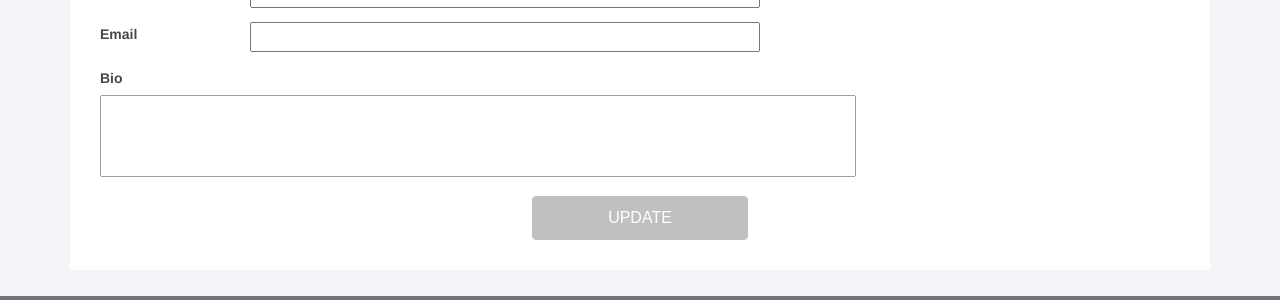
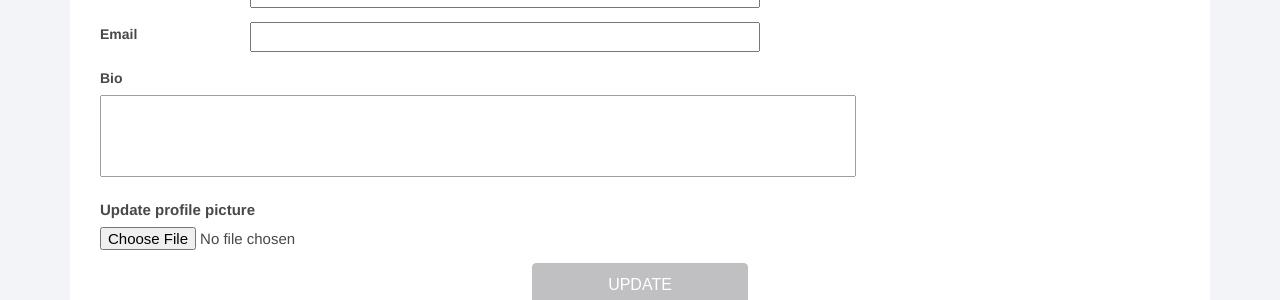
Before and after one commit to sonluuxuan/BKRV-IT3290-, a Flask app: page /edit_profile in a window 1280 px wide. Shown: the part 305-605 px from the top of the page. Run offline with Flask 2, Linux system fonts and the light colour scheme; some libraries are stand-ins or nearby versions; grey boxes are pictures that could not be loaded.

Commit message:
fixed bio and add picture

```diff
--- a/BKRV/forms.py
+++ b/BKRV/forms.py
@@ -1,4 +1,5 @@
 from flask_wtf import FlaskForm
+from flask_wtf.file import FileField, FileAllowed
 from wtforms import StringField, SubmitField, BooleanField
 from wtforms.validators import DataRequired, Email, Length, EqualTo, ValidationError
 from wtforms.widgets import TextArea
@@ -33,6 +34,7 @@ class Edit_profile_form(FlaskForm):
 	username = StringField('Username', validators = [DataRequired(), Length(min=2, max=20)])
 	email = StringField('Email', validators=[DataRequired(), Email()])
 	bio = StringField('Bio', widget=TextArea())
+	picture = FileField('Update profile picture', validators = [FileAllowed(['jpg', 'png'])])
 	submit = SubmitField('Update')
 
 	def validate_username(self, username):
--- a/BKRV/routes.py
+++ b/BKRV/routes.py
@@ -1,3 +1,4 @@
+import secrets, os
 from flask import Flask, Response, url_for, flash
 from flask import render_template, redirect, request
 from BKRV.forms import Registration_form, Login_form, Edit_profile_form
@@ -44,12 +45,35 @@ def logout():
 
 @app.route("/profile")
 def profile():
+	liked_reviews = current_user.like_dislike
 	return render_template('profile.html')
+
+def save_picture(form_picture):
+	folder_name = 'profile_pics/'+str(current_user.id)
+	try:
+		os.makedirs(os.path.join(app.root_path, 'static', folder_name))
+		print('here')
+	except:
+		print('here2')
+		for the_file in os.listdir(url_for('static', filename=folder_name)):
+		    file_path = os.path.join(folder, the_file)
+		    try:
+		        if os.path.isfile(file_path):
+		            os.unlink(file_path)
+		        #elif os.path.isdir(file_path): shutil.rmtree(file_path)
+		    except Exception as e:
+		        print(e)
+	picture_path = os.path.join(app.root_path, 'static', folder_name, form_picture.filename)
+	form_picture.save(picture_path)
+	return os.path.join(folder_name, form_picture.filename)
 
 @app.route("/edit_profile", methods = ['GET', 'POST'])
 def edit_profile():
 	form = Edit_profile_form()
 	if (form.validate_on_submit()):
+		if form.picture.data:
+			picture_file = save_picture(form.picture.data)
+			current_user.profile_picture = picture_file
 		current_user.username = form.username.data
 		current_user.email = form.email.data
 		current_user.bio = form.bio.data
--- a/BKRV/templates/edit_profile.html
+++ b/BKRV/templates/edit_profile.html
@@ -8,7 +8,7 @@
 							<h6 style="display: inline-block;">Personal Informations</h6>
 							<hr>
 						</div>
-							<form action="" method='post'>
+							<form action="" method='post' enctype="multipart/form-data">
 								{{ form.hidden_tag() }}
 								<div class="info-content">
 										<div class="info-input">
@@ -68,6 +68,17 @@
 										{% endif %}
 									</div>
 								</div>
+								<div class="info-content">
+									<div class="info-input">
+										{{form.picture.label}}
+										{{form.picture(class = 'form-control-file')}}
+										{% if form.picture.errors %}
+											{% for error in form.picture.errors %}
+												<span class='text-danger'>{{ error }}</span>
+											{% endfor %}
+										{% endif %}
+									</div>
+								</div>
 								{{ form.submit(class='btn submit_btn')}}
 							</form>
 					</div>
```
Also changed, not shown: BKRV/static/profile_pics/4512/testimonial_img2.png (deleted), BKRV/static/profile_pics/46/forest_fog_trees_126479_3840x2160.jpg (added), BKRV/static/profile_pics/user/default_avatar.jpg (deleted), BKRV/static/profile_pics/user13/testimonial_img2.png (deleted), BKRV/static/profile_pics/user14/follow-img.jpg (deleted), BKRV/static/profile_pics/user15/testimonial_img1.png (deleted), BKRV/static/profile_pics/user16/testimonial_img1.png (deleted), BKRV/static/profile_pics/user17/find-place3.jpg (deleted), BKRV/static/profile_pics/user39/default_avatar.jpg (deleted), BKRV/static/profile_pics/user40/default_avatar.jpg (deleted), BKRV/static/profile_pics/user42/default_avatar.jpg (deleted), BKRV/static/profile_pics/user43/default_avatar.jpg (deleted), BKRV/static/profile_pics/user44/default_avatar.jpg (deleted), BKRV/static/profile_pics/user45/default_avatar.jpg (deleted).
